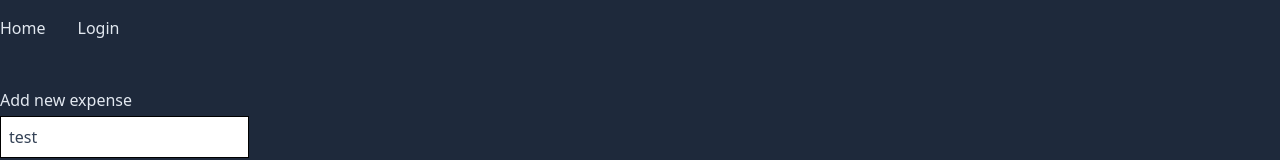
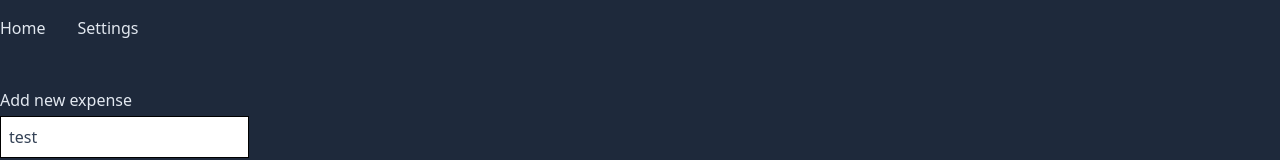
Before and after one commit to leocode/vue-internal-expenses-app, a Vue app: page / in a window 1280 px wide. Shown: the top 160 px of the page. Built offline with nearby package versions, Linux system fonts and the light colour scheme; no server answers.

Commit message:
feat: navigation menu items

```diff
--- a/package.json
+++ b/package.json
@@ -2,7 +2,7 @@
   "name": "weekly-expenses",
   "version": "0.0.0",
   "scripts": {
-    "dev": "vite",
+    "dev": "vite & yarn db",
     "build": "vite build",
     "preview": "vite preview --port 4173",
     "test:unit": "vitest --environment jsdom",
--- a/src/components/Navigation.vue
+++ b/src/components/Navigation.vue
@@ -1,8 +1,31 @@
 <template>
   <div class="container mx-auto mb-8">
     <nav class="flex gap-8 py-4">
-      <router-link to="/">Home</router-link>
-      <router-link to="/login">Login</router-link>
+      <router-link v-for="link in menuItems" :to="link.url">{{
+        link.label
+      }}</router-link>
     </nav>
   </div>
 </template>
+
+<script>
+const loggedInMenu = [
+  { url: "/", label: "Home" },
+  { url: "/settings", label: "Settings" },
+];
+
+const loggedOutMenu = [{ url: "/login", label: "Login" }];
+
+export default {
+  data() {
+    return {
+      isAuthorized: true, // TODO: handle login state
+    };
+  },
+  computed: {
+    menuItems: function () {
+      return this.isAuthorized ? loggedInMenu : loggedOutMenu;
+    },
+  },
+};
+</script>
```
Also changed, not shown: 2 other files (tests, documents, lock files or other folders).
